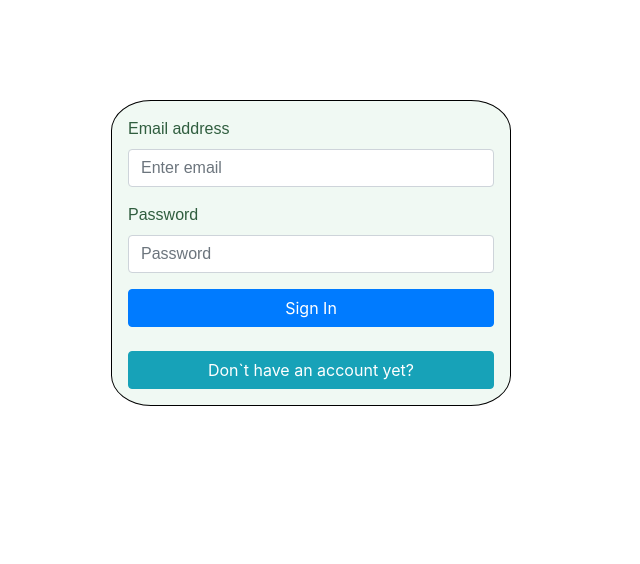
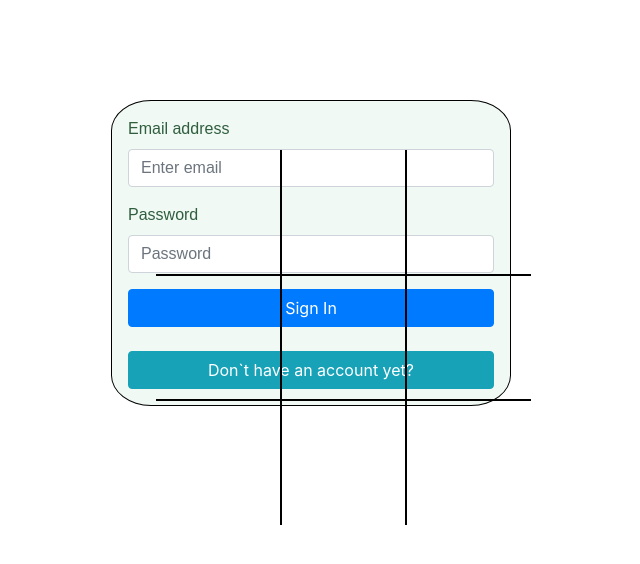
Before and after one commit to nugrezo/Tic_Tac_Toe_Game_Project, a website built with webpack: page index.html in a window 1280 px wide. Shown: the whole page, without its empty margins (329-969 px from the left). Built offline with nearby package versions, Linux system fonts and the light colour scheme.

Commit message:
1- I have started to create a tic tac toe game board. I added table row in index.html to create a game board 2. I add styling in index.scss to style game board.

```diff
--- a/assets/styles/index.scss
+++ b/assets/styles/index.scss
@@ -40,3 +40,37 @@
   margin: 0 auto;
   padding: 10px;
 }
+
+//game board
+td {
+  border: 2px solid black;
+  height: 125px;
+  width: 125px;
+  text-align: center;
+  vertical-align: middle;
+  font-family: "Comic Sans Ms", cursive, sans-serif;
+  font-size: 80px;
+  cursor: pointer;
+}
+
+table {
+  border-collapse: collapse;
+  position: absolute;
+  left: 50%;
+  margin-left: -155px;
+  top: 150px;
+}
+
+//remove edge borders around the board
+table tr:first-child td {
+  border-top: 0;
+}
+table tr:last-child td {
+  border-bottom: 0;
+}
+table tr td:first-child {
+  border-left: 0;
+}
+table tr td:last-child {
+  border-right: 0;
+}
--- a/index.html
+++ b/index.html
@@ -109,3 +109,22 @@
       </div>
     </div>
   </div>
+<section>
+  <table>
+    <tr>
+      <td></td>
+      <td></td>
+      <td></td>
+    </tr>
+    <tr>
+      <td></td>
+      <td></td>
+      <td></td>
+    </tr>
+    <tr>
+      <td></td>
+      <td></td>
+      <td></td>
+    </tr>
+  </table>
+</section>
```
